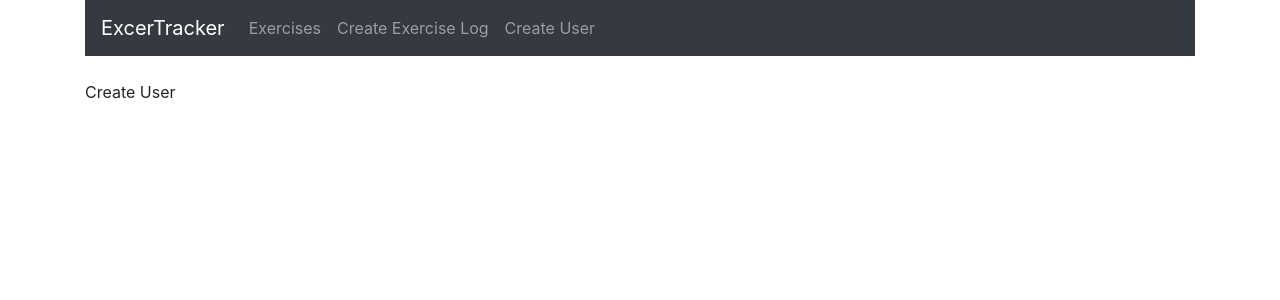
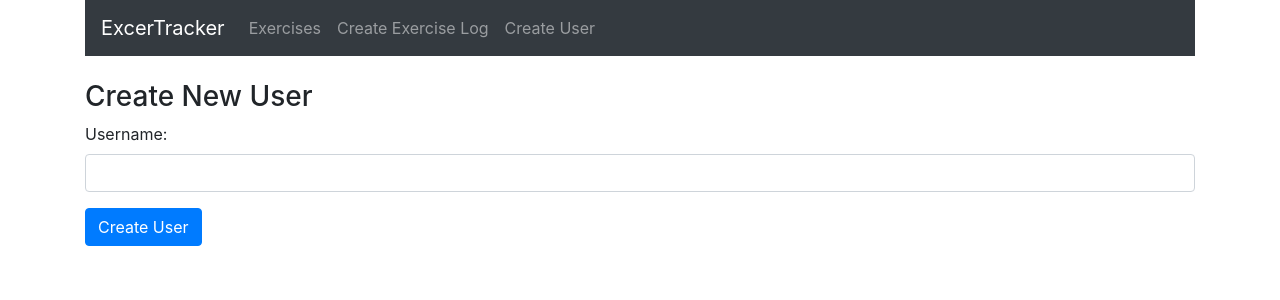
Before and after one commit to sandipan898/exercise-tracker, a React (Create React App) app in the folder frontend/: page /user in a window 1280 px wide. Shown: the top 300 px of the page. Built offline with nearby package versions, Linux system fonts and the light colour scheme.

Commit message:
updating create-user component

```diff
--- a/frontend/src/components/create-exercise.component.js
+++ b/frontend/src/components/create-exercise.component.js
@@ -73,7 +73,7 @@
           <form onSubmit={this.onSubmit}>
             <div className="form-group">
               <label>Username: </label>
-                    <select ref={this.userInput}
+              <select ref="userInput"
                   required
                   className="form-control"
                   value={this.state.username}
@@ -123,4 +123,4 @@
         </div>
         )
       }
-};
+    }
--- a/frontend/src/components/create-user.component.js
+++ b/frontend/src/components/create-user.component.js
@@ -1,10 +1,55 @@
 import React, { Component } from 'react'
 
 export default class CreateUser extends Component {
+    constructor(props) {
+        super(props);
+
+        this.state = {
+            username: '',
+        }
+        this.onChangeUsername = this.onChangeUsername.bind(this);
+        this.onSubmit = this.onSubmit.bind(this);
+
+    }
+
+    onChangeUsername(e) {
+        this.setState({
+            username: e.target.value
+        });
+    }
+
+    onSubmit(e) {
+        e.preventDefault();
+
+        const user = {
+            username: this.state.username,
+        };
+
+        console.log(user);
+        this.setState({
+            username: ''
+        })
+
+    }
+
     render() {
         return (
             <div>
-                Create User
+                <h3>Create New User</h3>
+                <form onSubmit={this.onSubmit}>
+                <div className="form-group">
+                    <label>Username: </label>
+                    <input  type="text"
+                        required
+                        className="form-control"
+                        value={this.state.username}
+                        onChange={this.onChangeUsername}
+                        />
+                </div>
+                <div className="form-group">
+                    <input type="submit" value="Create User" className="btn btn-primary" />
+                </div>
+                </form>
             </div>
         )
     }
```
Lines whose indentation alone changed are shown as unchanged.
